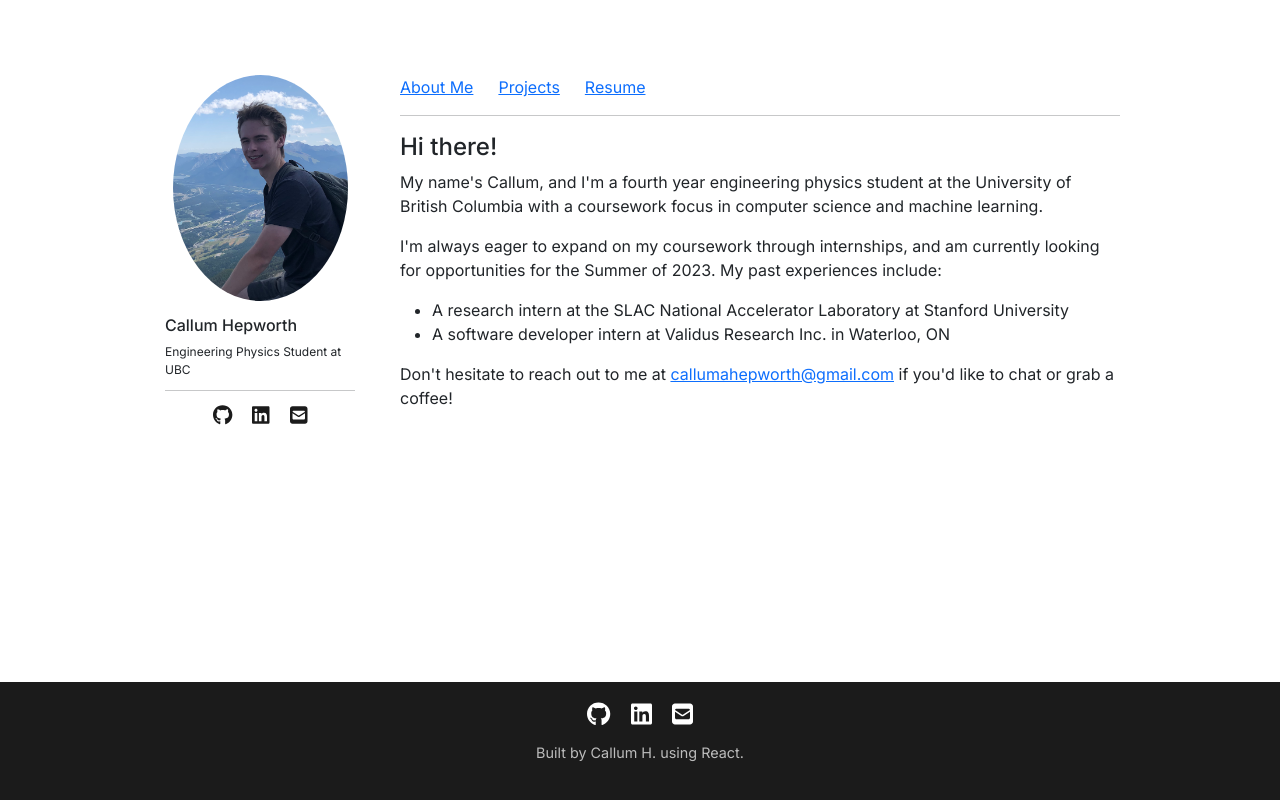
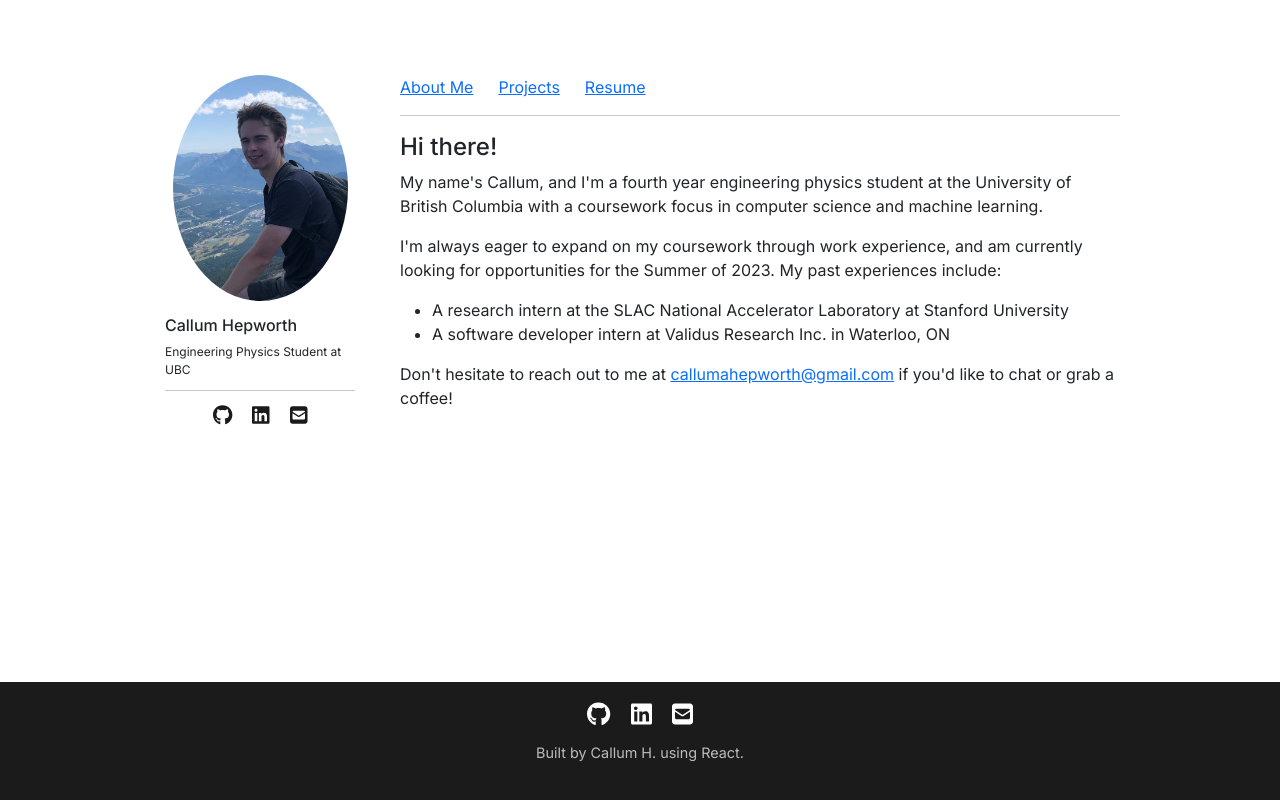
Before and after one commit to calhep/calhep.github.io, a React (Create React App) app: page /#/ in a window 1280 px wide. Built offline with nearby package versions, Linux system fonts and the light colour scheme.

Commit message:
Updated objective.

```diff
--- a/src/components/about.js
+++ b/src/components/about.js
@@ -12,7 +12,7 @@ function About() {
                 My name's Callum, and I'm a fourth year engineering physics student at the University of British Columbia with a coursework focus in computer science and machine learning.
             </p>
             <p>
-                I'm always eager to expand on my coursework through internships, and am currently looking for opportunities for the Summer of 2023. My past experiences include:
+                I'm always eager to expand on my coursework through work experience, and am currently looking for opportunities for the Summer of 2023. My past experiences include:
             </p>
 
             <ul>
```
